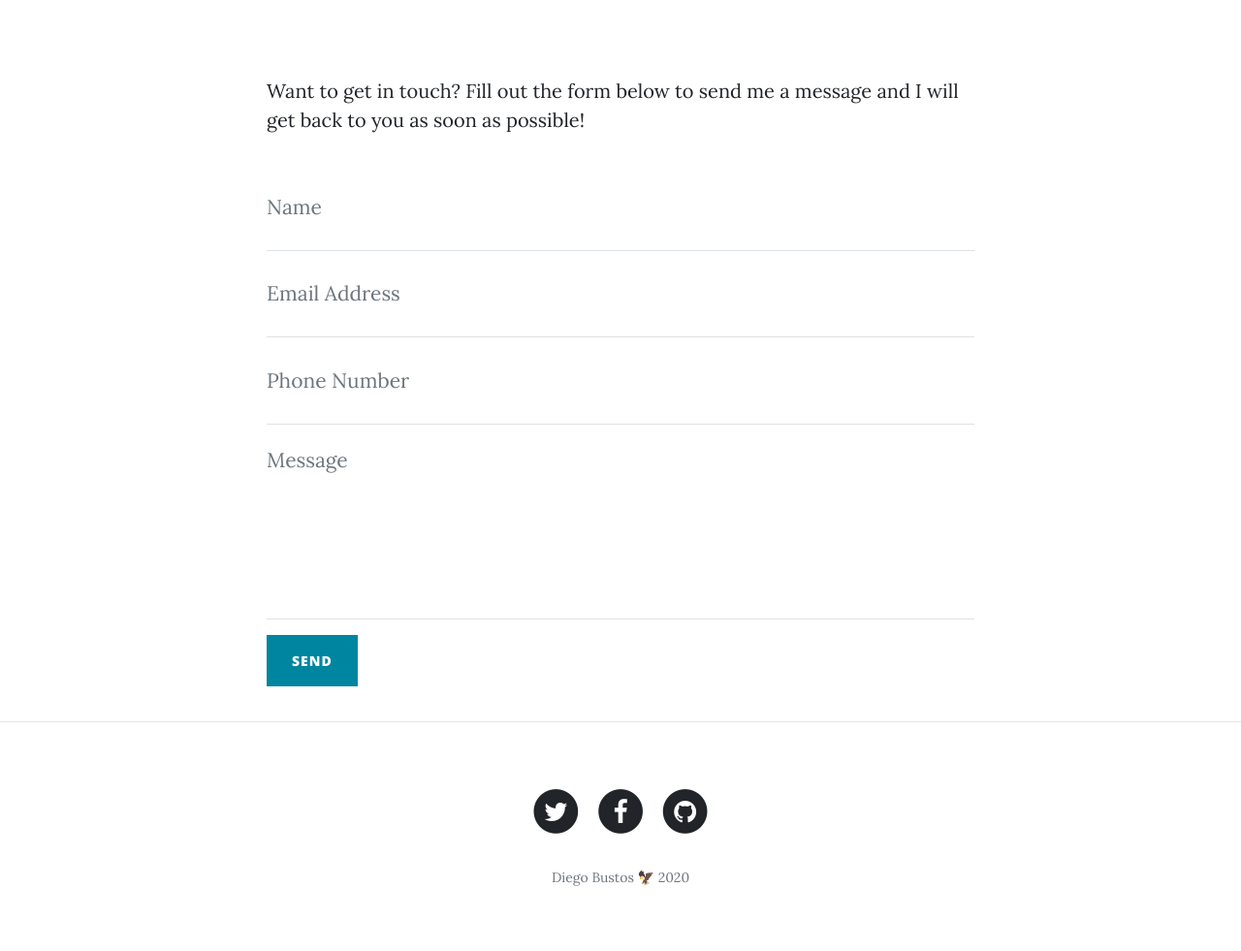
After one commit to Diegobg12/Blog-App, a Django app: page /contact in a window 1280 px wide. The commit adds this page. Shown: the part 533-1514 px from the top of the page at 97% size. Run offline with Django 3.2, Linux system fonts and the light colour scheme; some libraries are stand-ins or nearby versions.

Commit message:
update images and layout

```diff
--- a/blog/urls.py
+++ b/blog/urls.py
@@ -8,4 +8,5 @@ urlpatterns = [
     path('post/new', BlogCreateView.as_view(), name='post_new'),
     path('post/<int:pk>', BlogDetailView.as_view(), name='post_detail'),
     path('', BlogListView.as_view(), name='home'),
+    path('contact', Contact.as_view(), name='contact'),
 ]
--- a/blog/views.py
+++ b/blog/views.py
@@ -30,3 +30,7 @@ class BlogDeleteView(DeleteView):
     model = Post
     template_name = 'post_delete.html'
     success_url = reverse_lazy('home')
+
+class Contact(ListView):
+    model = Post
+    template_name = 'contact.html'
--- a/blog_project/settings.py
+++ b/blog_project/settings.py
@@ -126,7 +126,9 @@ STATIC_URL = '/static/'
 STATICFILES_DIRS = [os.path.join(BASE_DIR, 'static')]
 STATICFILES_STORAGE = 'whitenoise.storage.CompressedManifestStaticFilesStorage'
 
-
+#Media Files
+MEDIA_URL = '/media/'
+MEDIA_ROOT = os.path.join(BASE_DIR, 'media')
 
 
 #Log In settings
--- a/blog_project/urls.py
+++ b/blog_project/urls.py
@@ -15,10 +15,12 @@ Including another URLconf
 """
 from django.contrib import admin
 from django.urls import path, include
+from django.conf.urls.static import static
+from django.conf import settings
 
 urlpatterns = [
     path('admin/', admin.site.urls),
     path('accounts/', include('accounts.urls')),
     path('accounts/', include('django.contrib.auth.urls')),
     path('', include('blog.urls')),
-]
+] + static(settings.MEDIA_URL, document_root=settings.MEDIA_ROOT)
--- a/templates/base.html
+++ b/templates/base.html
@@ -11,12 +11,14 @@
     </head>
     <body>
         <nav class="navbar navbar-light navbar-expand-lg fixed-top" id="mainNav">
-            <div class="container"><a class="navbar-brand" href="index.html">Django</a><button data-toggle="collapse" data-target="#navbarResponsive" class="navbar-toggler" aria-controls="navbarResponsive" aria-expanded="false" aria-label="Toggle navigation"><i class="fa fa-bars"></i></button>
+            <div class="container"><a class="navbar-brand" href="{% url 'home' %}">STORYTELLER</a><button data-toggle="collapse" data-target="#navbarResponsive" class="navbar-toggler" aria-controls="navbarResponsive" aria-expanded="false" aria-label="Toggle navigation"><i class="fa fa-bars"></i></button>
                 <div
                     class="collapse navbar-collapse" id="navbarResponsive">
                     <ul class="nav navbar-nav ml-auto">
                         <li class="nav-item" role="presentation"><a class="nav-link" href="{% url 'home' %}">Home</a></li>
                         <li class="nav-item" role="presentation"><a class="nav-link" href="{% url 'post_new' %}">New Post</a></li>
+                        <li class="nav-item" role="presentation"><a class="nav-link" href="{% url 'contact' %}">Contact</a></li>
+
                         {% if user.is_authenticated %}
                         <li class="nav-item" role="presentation"><a class="nav-link" href="">{{ user.username }}</a></li>
                         <li class="nav-item" role="presentation"><a class="nav-link" href="{% url 'logout' %}">Log Out</a></li>
@@ -38,9 +40,10 @@
                     <ul class="list-inline text-center">
                         <li class="list-inline-item"><span class="fa-stack fa-lg"><i class="fa fa-circle fa-stack-2x"></i><i class="fa fa-twitter fa-stack-1x fa-inverse"></i></span></li>
                         <li class="list-inline-item"><span class="fa-stack fa-lg"><i class="fa fa-circle fa-stack-2x"></i><i class="fa fa-facebook fa-stack-1x fa-inverse"></i></span></li>
-                        <li class="list-inline-item"><span class="fa-stack fa-lg"><i class="fa fa-circle fa-stack-2x"></i><i class="fa fa-github fa-stack-1x fa-inverse"></i></span></li>
+                        <a href="https://github.com/Diegobg12"> <li class="list-inline-item"><span class="fa-stack fa-lg"><i class="fa fa-circle fa-stack-2x"></i><i class="fa fa-github fa-stack-1x fa-inverse"></i></span></li> </a>
+
                     </ul>
-                    <p class="text-muted copyright">Copyright&nbsp;©&nbsp;Brand 2020</p>
+                    <p class="text-muted copyright">Diego Bustos 🦅 2020</p>
                 </div>
             </div>
         </div>
--- /dev/null
+++ b/templates/contact.html
@@ -0,0 +1,40 @@
+{% extends 'base.html' %}
+
+{% block content %}
+
+    <header class="masthead" style="background-image:url('static/img/contact-bg.jpg');">
+        <div class="overlay"></div>
+        <div class="container">
+            <div class="row">
+                <div class="col-md-10 col-lg-8 mx-auto">
+                    <div class="site-heading">
+                        <h1>Contact Me</h1><span class="subheading">Have questions? I have answers.</span></div>
+                </div>
+            </div>
+        </div>
+    </header>
+    <div class="container">
+        <div class="row">
+            <div class="col-md-10 col-lg-8 mx-auto">
+                <p>Want to get in touch? Fill out the form below to send me a message and I will get back to you as soon as possible!</p>
+                <form id="contactForm" name="sentMessage" novalidate="novalidate">
+                    <div class="control-group">
+                        <div class="form-group floating-label-form-group controls"><label>Name</label><input class="form-control" type="text" id="name" required="" placeholder="Name"><small class="form-text text-danger help-block"></small></div>
+                    </div>
+                    <div class="control-group">
+                        <div class="form-group floating-label-form-group controls"><label>Email Address</label><input class="form-control" type="email" id="email" required="" placeholder="Email Address"><small class="form-text text-danger help-block"></small></div>
+                    </div>
+                    <div class="control-group">
+                        <div class="form-group floating-label-form-group controls"><label>Phone Number</label><input class="form-control" type="tel" id="phone" required="" placeholder="Phone Number"><small class="form-text text-danger help-block"></small></div>
+                    </div>
+                    <div class="control-group">
+                        <div class="form-group floating-label-form-group controls mb-3"><label>Message</label><textarea class="form-control" id="message" data-validation-required-message="Please enter a message." required="" placeholder="Message" rows="5"></textarea><small class="form-text text-danger help-block"></small></div>
+                    </div>
+                    <div id="success"></div>
+                    <div class="form-group"><button class="btn btn-primary" id="sendMessageButton" type="submit">Send</button></div>
+                </form>
+            </div>
+        </div>
+    </div>
+    <hr>
+    {% endblock content %}
--- a/templates/post_detail.html
+++ b/templates/post_detail.html
@@ -1,8 +1,9 @@
 
 {% extends 'base.html' %}
+{% load static %}
+{% block content %}
 
-{% block content %}
-<header class="masthead" style="background-image:url('/static/img/post-bg.jpg');">
+    <header class="masthead" style="background-image:url('{{ post.image.url }}');">
     <div class="overlay"></div>
     <div class="container">
         <div class="row">
```
Also changed, not shown: blog/models.py (+15 -0 lines), templates/about.html (added, +68 -0 lines), templates/home.html (+12 -5 lines), blog/migrations/0002_auto_20200721_0449.py (added), blog/migrations/0003_auto_20200722_0105.py (added), blog_project/views.py (added), db.sqlite3, media/images/WhatsApp_Image_2020-07-07_at_3.43.10_PM.jpeg (added), static/img/home-bg.jpg, static/img/post-bg.jpg, 1 other file.
